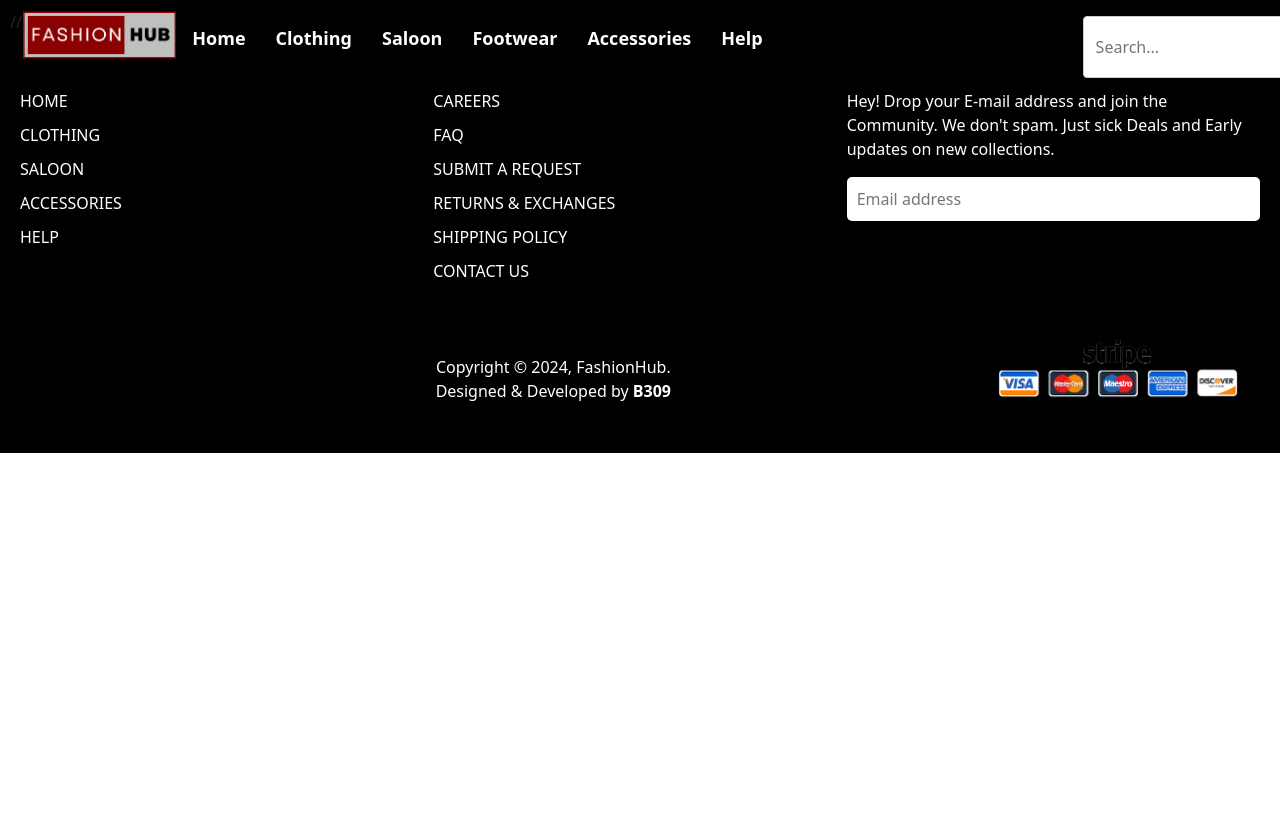
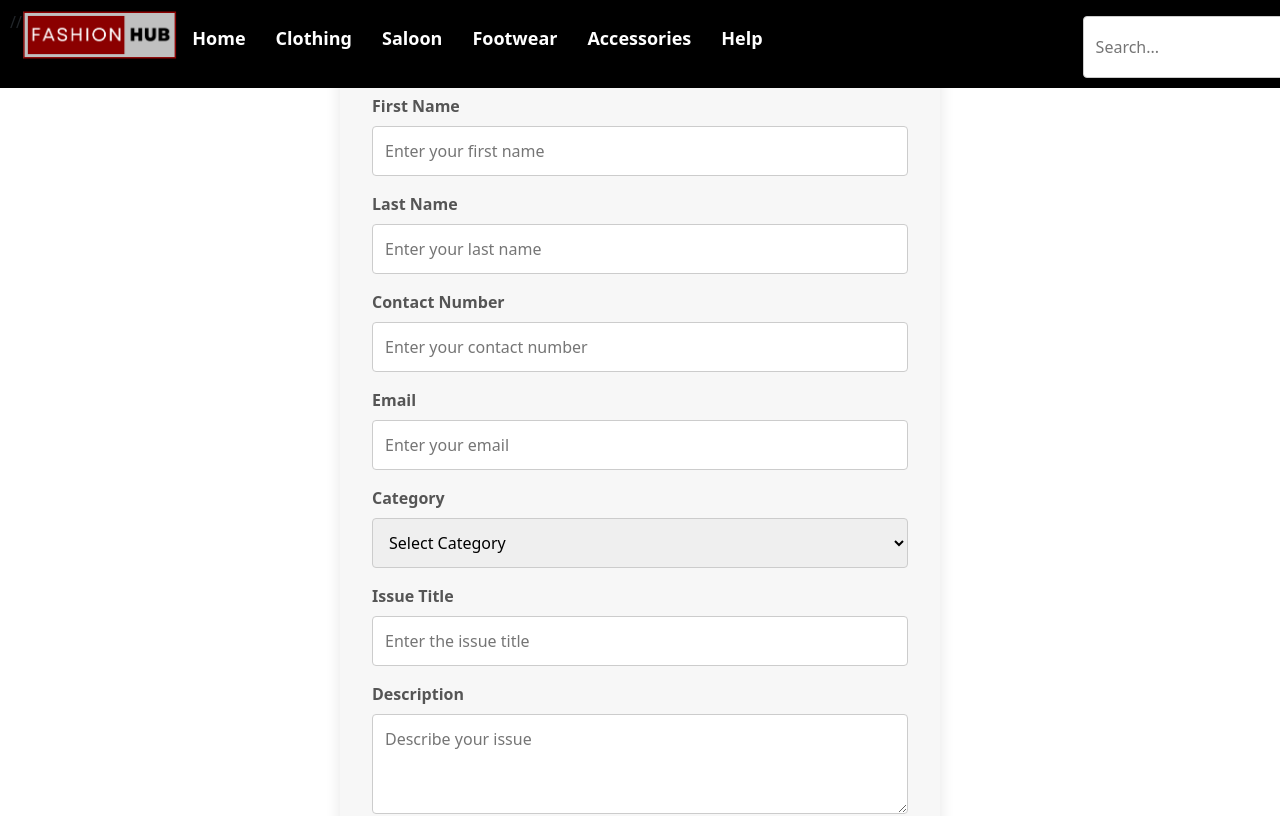
Before and after one commit to GehanFonseka/ITP_Project_FashionHub, a React (Create React App) app in the folder Frontend/: page /TicketForm in a window 1280 px wide. Shown: the top 816 px of the page. Built offline with nearby package versions, Linux system fonts and the light colour scheme; the HTML template or start-up script is replaced by a standard one.

Commit message:
dg
srgrd

```diff
--- a/Frontend/src/App.js
+++ b/Frontend/src/App.js
@@ -10,6 +10,7 @@ import Refund from './Components/Help/Refund';
 import Footer from './Components/home/Footer';
 import Chat from './Components/Help/Chat';
 import Dashboard from './Components/Help/dashboard';
+import TicketForm from './Components/Help/ticket';
 
 
 
@@ -27,6 +28,8 @@ function App() {
         <Route path="/Chat" element={<Chat/>} />
         <Route path="/refund" element={<Refund/>} />
         <Route path="/accessories" element={<Dashboard/>} />
+        <Route path="/TicketForm" element={<TicketForm/>} />
+
       </Routes>
       <Footer />
     </Router>
--- a/Frontend/src/Components/Help/Main.js
+++ b/Frontend/src/Components/Help/Main.js
@@ -78,7 +78,7 @@ function Main() {
             style={styles.card}
             onMouseEnter={(e) => (e.currentTarget.style.transform = 'translateY(-5px)')}
             onMouseLeave={(e) => (e.currentTarget.style.transform = 'translateY(0)')}
-            onClick={() => navigate('/request')}
+            onClick={() => navigate('/TicketForm')}
           >
             <p style={styles.cardText}>Submit a Request</p>
           </div>
--- /dev/null
+++ b/Frontend/src/Components/Help/ticket.js
@@ -0,0 +1,202 @@
+import React, { useState } from 'react';
+
+const TicketForm = () => {
+  const [firstName, setFirstName] = useState('');
+  const [lastName, setLastName] = useState('');
+  const [contactNumber, setContactNumber] = useState('');
+  const [email, setEmail] = useState('');
+  const [category, setCategory] = useState('');
+  const [issueTitle, setIssueTitle] = useState('');
+  const [description, setDescription] = useState('');
+  const [responseMessage, setResponseMessage] = useState('');
+
+  const handleSubmit = async (e) => {
+    e.preventDefault();
+
+    const formData = {
+      firstName,
+      lastName,
+      contactNumber,
+      email,
+      category,
+      issueTitle,
+      description
+    };
+
+    try {
+      const response = await fetch('http://localhost:8070/api/tickets', { // Replace with your backend URL
+        method: 'POST',
+        headers: {
+          'Content-Type': 'application/json',
+        },
+        body: JSON.stringify(formData),
+      });
+
+      if (response.ok) {
+        setResponseMessage('Ticket submitted successfully!');
+        // Clear the form fields after successful submission
+        setFirstName('');
+        setLastName('');
+        setContactNumber('');
+        setEmail('');
+        setCategory('');
+        setIssueTitle('');
+        setDescription('');
+      } else {
+        setResponseMessage('Failed to submit ticket. Please try again.');
+      }
+    } catch (error) {
+      console.error('Error submitting ticket:', error);
+      setResponseMessage('Error submitting ticket. Please try again later.');
+    }
+  };
+
+  return (
+    <div style={styles.container}>
+      <h2 style={styles.header}>Raise a Support Ticket</h2>
+      <form style={styles.form} onSubmit={handleSubmit}>
+        <div style={styles.formGroup}>
+          <label style={styles.label}>First Name</label>
+          <input
+            type="text"
+            value={firstName}
+            onChange={(e) => setFirstName(e.target.value)}
+            required
+            placeholder="Enter your first name"
+            style={styles.input}
+          />
+        </div>
+
+        <div style={styles.formGroup}>
+          <label style={styles.label}>Last Name</label>
+          <input
+            type="text"
+            value={lastName}
+            onChange={(e) => setLastName(e.target.value)}
+            required
+            placeholder="Enter your last name"
+            style={styles.input}
+          />
+        </div>
+
+        <div style={styles.formGroup}>
+          <label style={styles.label}>Contact Number</label>
+          <input
+            type="tel"
+            value={contactNumber}
+            onChange={(e) => setContactNumber(e.target.value)}
+            required
+            placeholder="Enter your contact number"
+            style={styles.input}
+          />
+        </div>
+
+        <div style={styles.formGroup}>
+          <label style={styles.label}>Email</label>
+          <input
+            type="email"
+            value={email}
+            onChange={(e) => setEmail(e.target.value)}
+            required
+            placeholder="Enter your email"
+            style={styles.input}
+          />
+        </div>
+
+        <div style={styles.formGroup}>
+          <label style={styles.label}>Category</label>
+          <select
+            value={category}
+            onChange={(e) => setCategory(e.target.value)}
+            required
+            style={styles.input}
+          >
+            <option value="">Select Category</option>
+            <option value="clothing">Clothing</option>
+            <option value="shoes">Shoes</option>
+            <option value="accessories">Accessories</option>
+            <option value="saloon">Saloon</option>
+          </select>
+        </div>
+
+        <div style={styles.formGroup}>
+          <label style={styles.label}>Issue Title</label>
+          <input
+            type="text"
+            value={issueTitle}
+            onChange={(e) => setIssueTitle(e.target.value)}
+            required
+            placeholder="Enter the issue title"
+            style={styles.input}
+          />
+        </div>
+
+        <div style={styles.formGroup}>
+          <label style={styles.label}>Description</label>
+          <textarea
+            value={description}
+            onChange={(e) => setDescription(e.target.value)}
+            required
+            placeholder="Describe your issue"
+            style={{ ...styles.input, ...styles.textarea }}
+          />
+        </div>
+
+        <button type="submit" style={styles.submitButton}>Submit Ticket</button>
+      </form>
+      {responseMessage && <p>{responseMessage}</p>}
+    </div>
+  );
+};
+
+const styles = {
+  container: {
+    maxWidth: '600px',
+    margin: '0 auto',
+    padding: '2rem',
+    backgroundColor: '#f7f7f7',
+    borderRadius: '8px',
+    boxShadow: '0px 0px 15px rgba(0, 0, 0, 0.1)'
+  },
+  header: {
+    textAlign: 'center',
+    marginBottom: '1.5rem',
+    color: '#333'
+  },
+  form: {
+    display: 'flex',
+    flexDirection: 'column'
+  },
+  formGroup: {
+    marginBottom: '1rem'
+  },
+  label: {
+    marginBottom: '0.5rem',
+    fontWeight: 'bold',
+    color: '#555',
+    display: 'block'
+  },
+  input: {
+    width: '100%',
+    padding: '0.75rem',
+    border: '1px solid #ccc',
+    borderRadius: '4px',
+    fontSize: '1rem'
+  },
+  textarea: {
+    resize: 'vertical',
+    height: '100px'
+  },
+  submitButton: {
+    padding: '0.75rem',
+    backgroundColor: '#007bff',
+    color: 'white',
+    border: 'none',
+    borderRadius: '4px',
+    fontSize: '1rem',
+    cursor: 'pointer',
+    transition: 'background-color 0.3s ease'
+  }
+};
+
+export default TicketForm;
```
